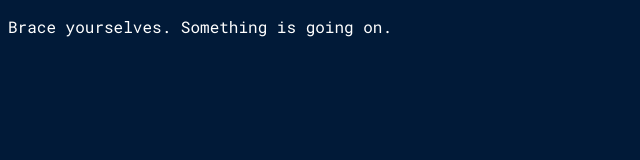
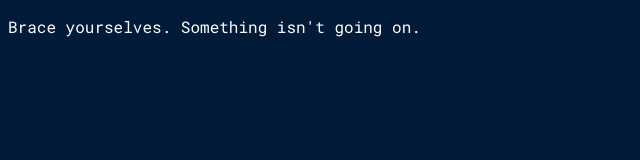
Before and after one commit to sickgraph/sickgraph.github.io, a plain HTML site: page index.html in a window 1280 px wide. Shown: the full height of the page, 0-640 px from the left. Drawn offline with Linux system fonts and the light colour scheme.

Commit message:
this is a test

```diff
--- a/index.html
+++ b/index.html
@@ -15,6 +15,6 @@
   </style>
 </head>
 <body>
-  <p>Brace yourselves. Something is going on.</p>
+  <p>Brace yourselves. Something isn't going on.</p>
 </body>
 </html>
```
